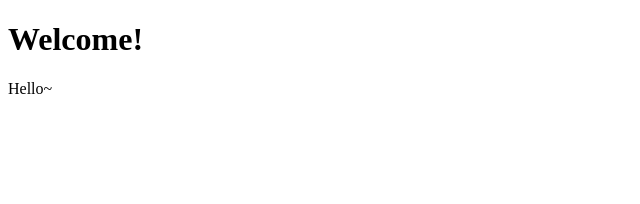
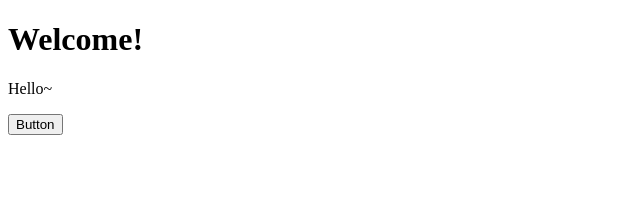
Before and after one commit to Connie0914/trivia-project, a Next.js app: page / in a window 1280 px wide. Shown: the top 204 px of the page, without its empty margins (0-640 px from the left). Built offline with nearby package versions, Linux system fonts and the light colour scheme.

Commit message:
add component example

```diff
--- /dev/null
+++ b/src/components/Button/index.tsx
@@ -0,0 +1,13 @@
+import { ReactNode } from 'react';
+
+export type Props = {
+  children: ReactNode;
+};
+
+export const Button = ( props: Props ): JSX.Element => {
+  const { children } = props;
+  return (
+    <button>{children}</button>
+  );
+
+};
--- a/src/pages/index.tsx
+++ b/src/pages/index.tsx
@@ -1,10 +1,12 @@
 import { NextPage } from 'next';
+import { Button } from '../components/Button'
 
 const Index: NextPage = () => {
   return (
     <>
       <h1>Welcome!</h1>
       <p>Hello~</p>
+      <Button>Button</Button>
     </>
   )
 };
```
